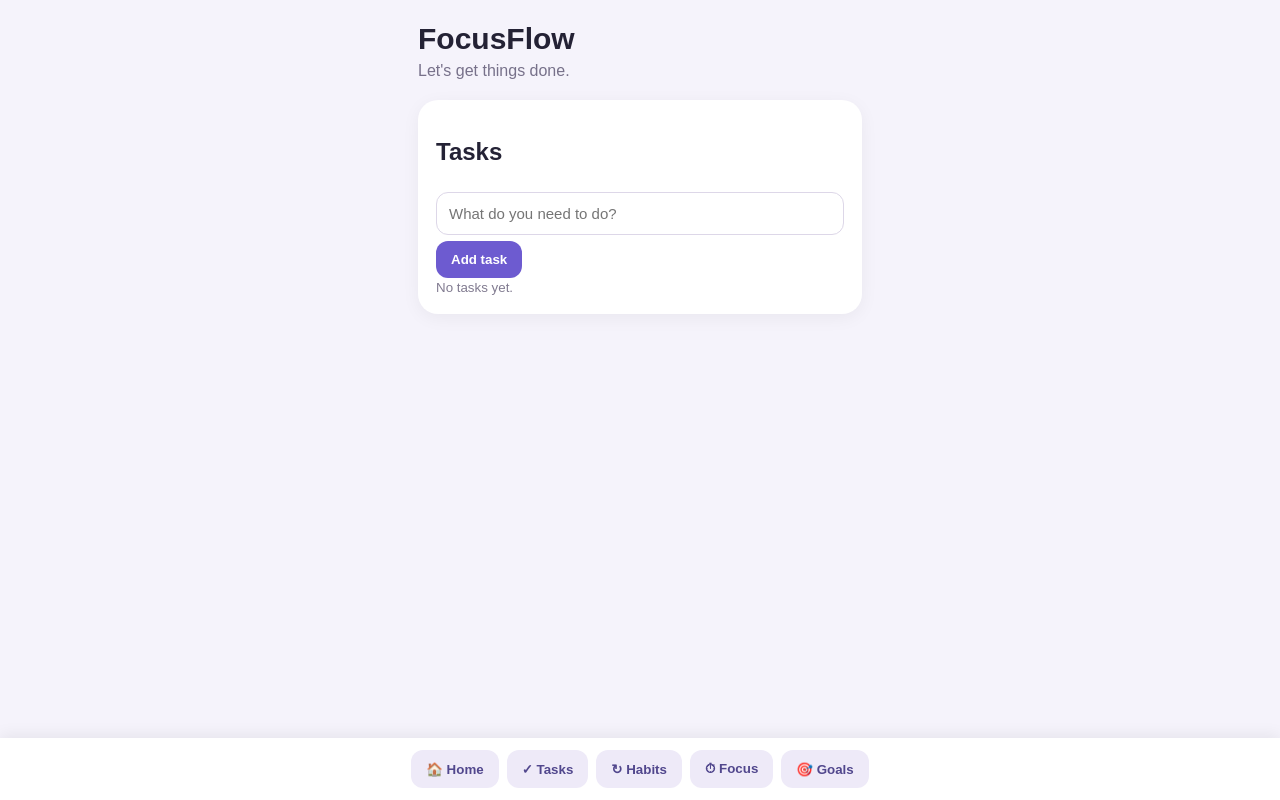
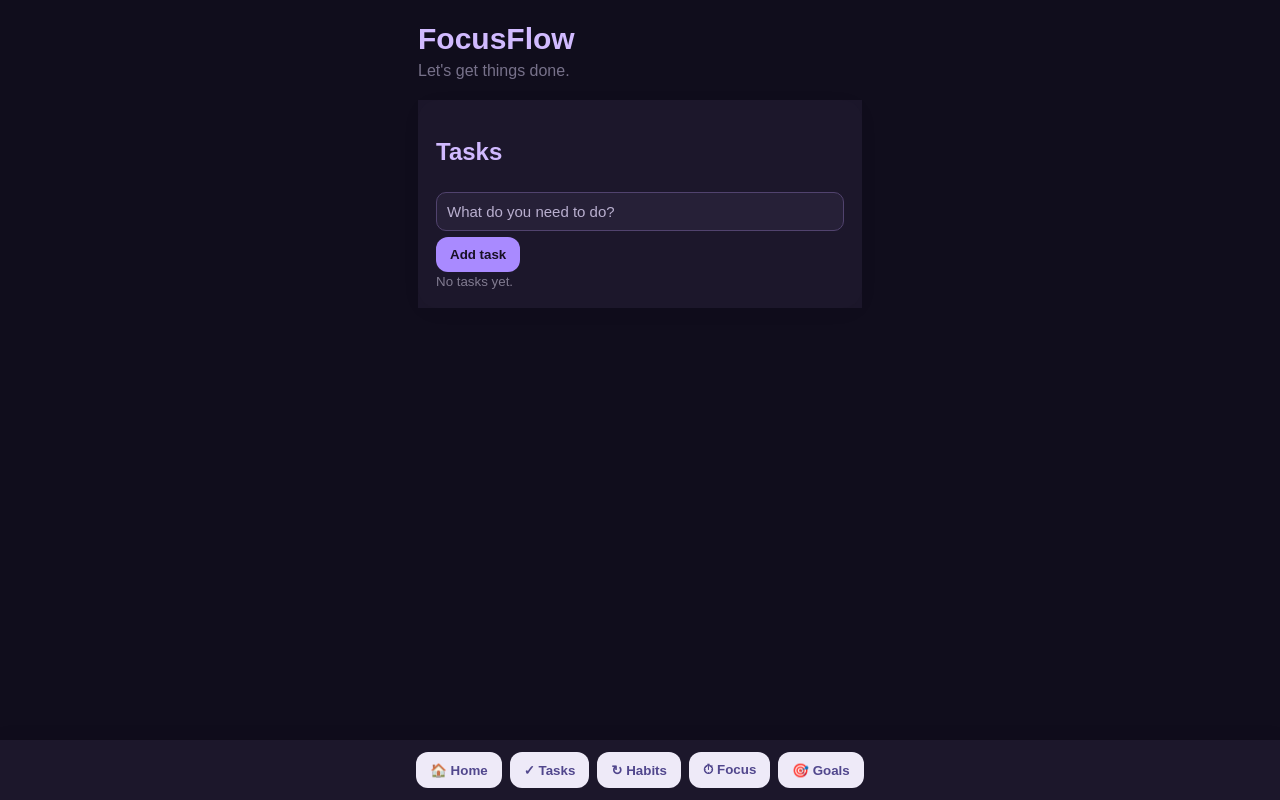
Before and after one commit to arellaquinn438-lab/Focusflow, a plain HTML site: page index.html in a window 1280 px wide. Both pictures are taken after a click on the button "✓ Tasks". Drawn offline with Linux system fonts and the light colour scheme.

Commit message:
Implement midnight lavender theme in CSS
Added a midnight lavender theme with custom CSS variables and styles for various elements.

```diff
--- a/index.html
+++ b/index.html
@@ -20,6 +20,58 @@ button.secondary{background:#eeeaf8;color:#51478d}
 nav{position:fixed;bottom:0;left:0;right:0;background:white;padding:12px;display:flex;justify-content:center;gap:8px;box-shadow:0 -3px 15px #0001}
 nav button{background:#eeeaf8;color:#51478d}.timer{font-size:58px;text-align:center;font-weight:700;margin:15px 0}
 small{color:#817b90}
+  /* MIDNIGHT LAVENDER THEME */
+
+:root {
+  color-scheme: dark;
+  --bg: #100d1c;
+  --card: #1c172b;
+  --text: #f8f5ff;
+  --muted: #b9afcf;
+  --accent: #b69aff;
+  --border: #39304f;
+}
+
+body {
+  background: #100d1c !important;
+  color: #f8f5ff !important;
+}
+
+header, nav, section, .card, .task, .habit, .goal {
+  background-color: #1c172b !important;
+  color: #f8f5ff !important;
+  border-color: #39304f !important;
+}
+
+h1, h2, h3 {
+  color: #d1baff;
+}
+
+button {
+  background: #a98aff;
+  color: #171024;
+  border: none;
+  border-radius: 12px;
+  padding: 10px 14px;
+  font-weight: 700;
+}
+
+input, textarea {
+  background: #262037;
+  color: #ffffff;
+  border: 1px solid #51436e;
+  border-radius: 10px;
+  padding: 10px;
+}
+
+input::placeholder,
+textarea::placeholder {
+  color: #b9afcf;
+}
+
+a {
+  color: #d1baff;
+  }
 </style>
 </head>
 <body>
```
